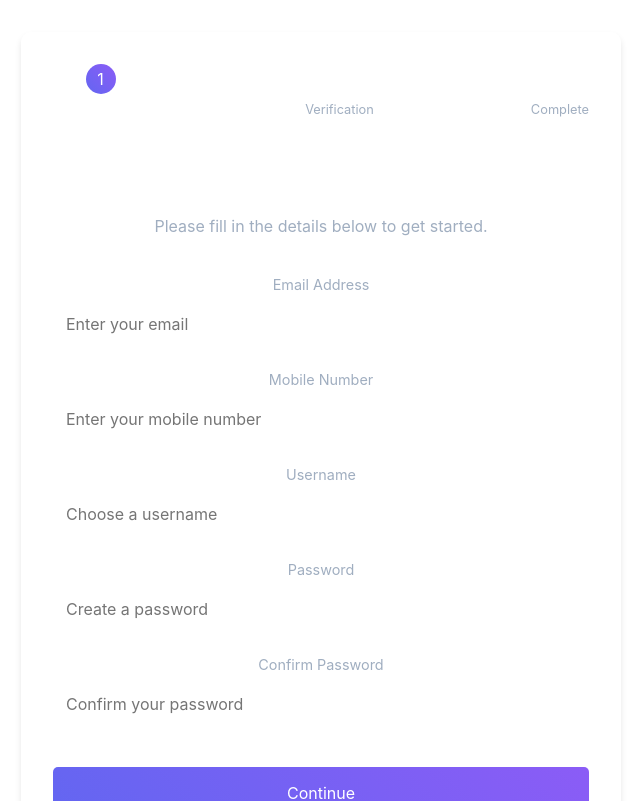
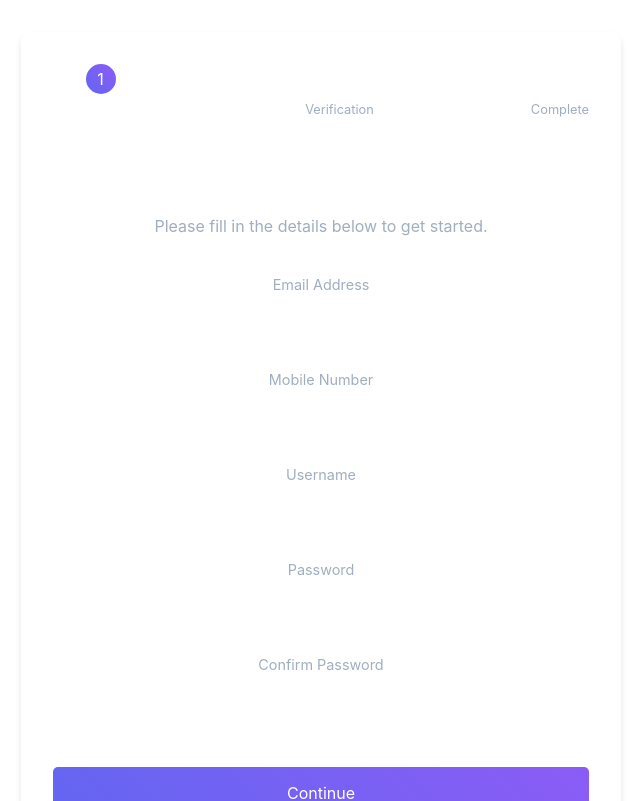
Before and after one commit to robert1948/postreact, a React (Create React App) app in the folder client/: page /register in a window 1280 px wide. Shown: the top 801 px of the page, without its empty margins (319-959 px from the left). Built offline with nearby package versions, Linux system fonts and the light colour scheme.

Commit message:
Fix input text visibility in registration form

```diff
--- a/client/src/components/Register.css
+++ b/client/src/components/Register.css
@@ -94,16 +94,35 @@
 
 .form-group input {
   padding: 0.75rem;
-  border: 1px solid rgba(255, 255, 255, 0.1);
+  border: 1px solid rgba(255, 255, 255, 0.3);
   border-radius: 5px;
-  background: rgba(255, 255, 255, 0.05);
-  color: white;
+  background: rgba(255, 255, 255, 0.1);
+  color: white !important; /* Force white text color */
   font-size: 1rem;
+  caret-color: white; /* Ensures the cursor is visible */
+  -webkit-text-fill-color: white; /* For WebKit browsers */
+  opacity: 1; /* Required for Firefox */
 }
 
 .form-group input:focus {
   outline: none;
   border-color: #6366f1;
+  background: rgba(255, 255, 255, 0.15);
+  box-shadow: 0 0 0 2px rgba(99, 102, 241, 0.2);
+}
+
+.form-group input::placeholder {
+  color: rgba(255, 255, 255, 0.5);
+  opacity: 1;
+}
+
+/* Style for autofill */
+.form-group input:-webkit-autofill,
+.form-group input:-webkit-autofill:hover,
+.form-group input:-webkit-autofill:focus {
+  -webkit-box-shadow: 0 0 0px 1000px rgba(30, 30, 30, 0.8) inset !important;
+  -webkit-text-fill-color: white !important;
+  transition: background-color 5000s ease-in-out 0s;
 }
 
 .validation-error {
```
